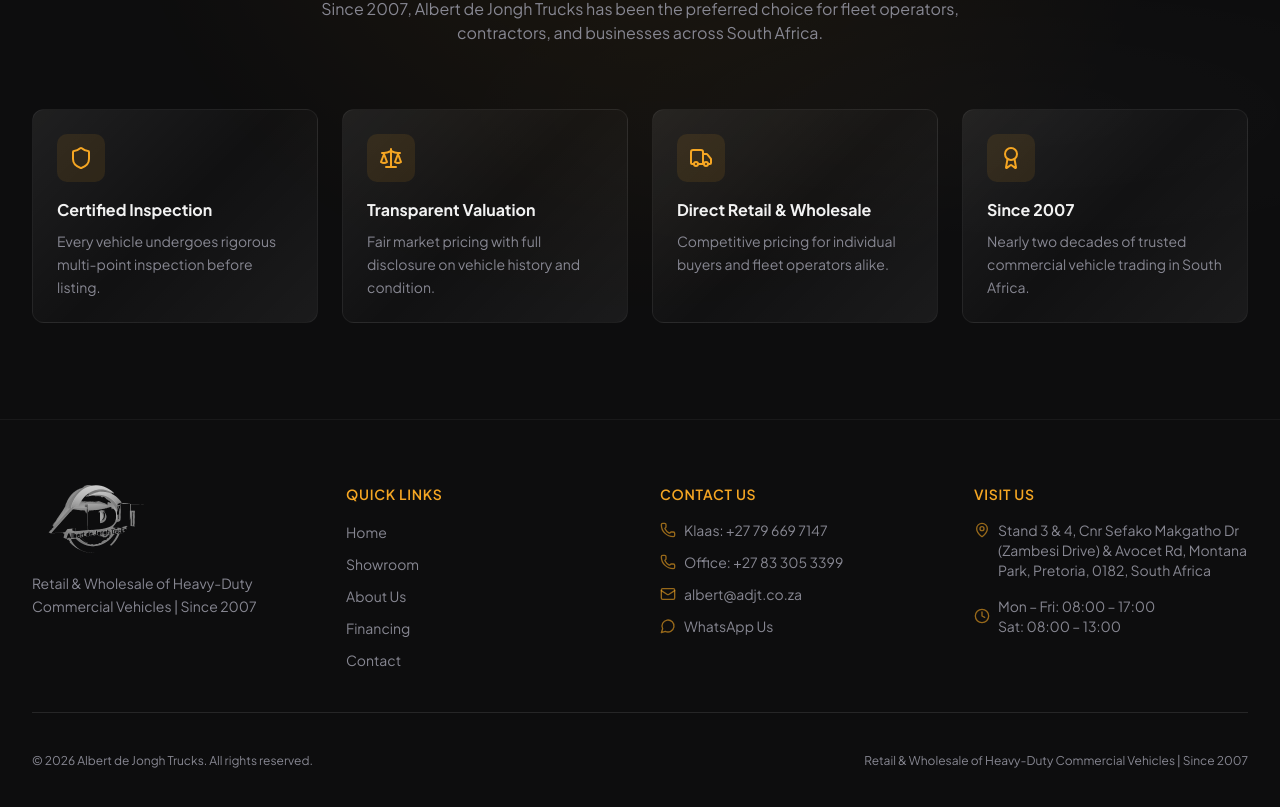
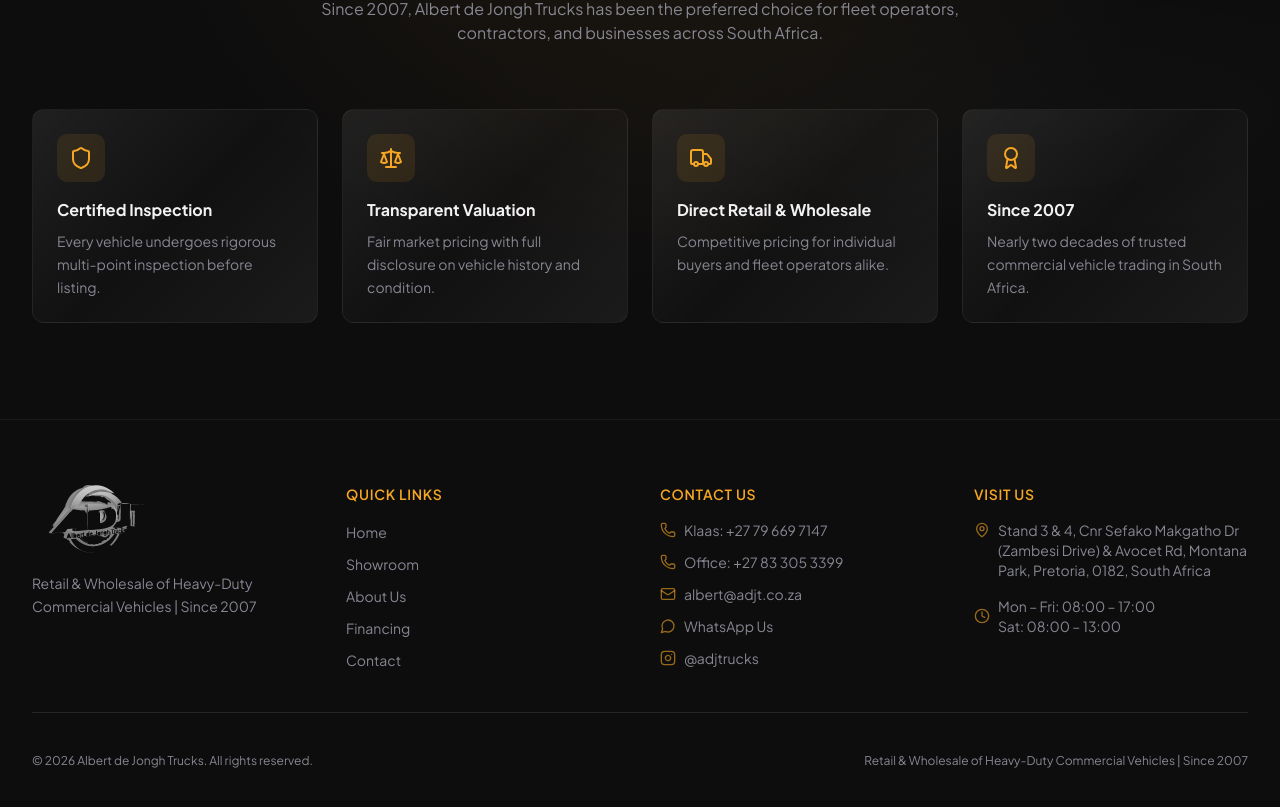
Before and after one commit to MampotjeMabusela/ADJ-Trucks, a Next.js app: page / in a window 1280 px wide. Shown: the part 2326-3133 px from the top of the page. Built offline with nearby package versions, Linux system fonts and the light colour scheme; no server answers.

Commit message:
Add Instagram link to footer and contact page.
Link to @adjtrucks on Instagram with icon in Contact Us sections so visitors can follow the dealership on social media.

Co-authored-by: Cursor <cursoragent@cursor.com>

```diff
--- a/src/app/contact/page.tsx
+++ b/src/app/contact/page.tsx
@@ -1,5 +1,5 @@
 import type { Metadata } from "next";
-import { MapPin, Phone, Mail, Clock, MessageCircle } from "lucide-react";
+import { MapPin, Phone, Mail, Clock, MessageCircle, Instagram } from "lucide-react";
 import { ContactForm } from "@/components/ContactForm";
 import { PageHero } from "@/components/PageHero";
 import { COMPANY, PAGE_BACKGROUNDS } from "@/lib/constants";
@@ -97,6 +97,20 @@ export default function ContactPage() {
                       </div>
                     </a>
                   </li>
+                  <li>
+                    <a
+                      href={COMPANY.social.instagram}
+                      target="_blank"
+                      rel="noopener noreferrer"
+                      className="flex items-start gap-3 text-sm hover:text-gold transition-colors"
+                    >
+                      <Instagram className="h-5 w-5 text-gold/60 shrink-0 mt-0.5" />
+                      <div>
+                        <p className="font-medium">Instagram</p>
+                        <p className="text-muted-foreground">@adjtrucks</p>
+                      </div>
+                    </a>
+                  </li>
                 </ul>
               </div>
 
--- a/src/components/Footer.tsx
+++ b/src/components/Footer.tsx
@@ -5,6 +5,7 @@ import {
   Mail,
   Clock,
   MessageCircle,
+  Instagram,
 } from "lucide-react";
 import { Logo } from "@/components/Logo";
 import { Separator } from "@/components/ui/separator";
@@ -92,6 +93,17 @@ export function Footer() {
                   WhatsApp Us
                 </a>
               </li>
+              <li>
+                <a
+                  href={COMPANY.social.instagram}
+                  target="_blank"
+                  rel="noopener noreferrer"
+                  className="flex items-center gap-2 text-sm text-muted-foreground hover:text-gold transition-colors"
+                >
+                  <Instagram className="h-4 w-4 text-gold/60 shrink-0" />
+                  @adjtrucks
+                </a>
+              </li>
             </ul>
           </div>
 
--- a/src/lib/constants.ts
+++ b/src/lib/constants.ts
@@ -32,6 +32,7 @@ export const COMPANY = {
   },
   social: {
     whatsapp: "https://wa.me/27796697147",
+    instagram: "https://www.instagram.com/adjtrucks/",
   },
 } as const;
 
```
